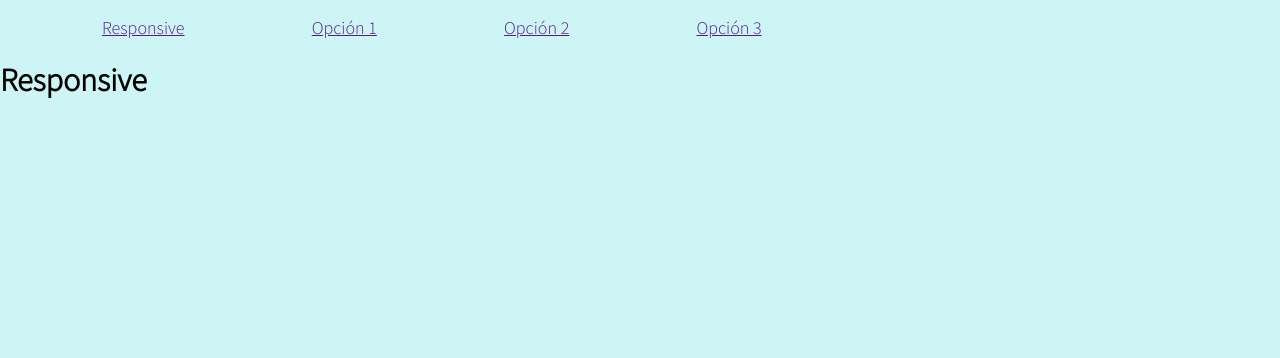
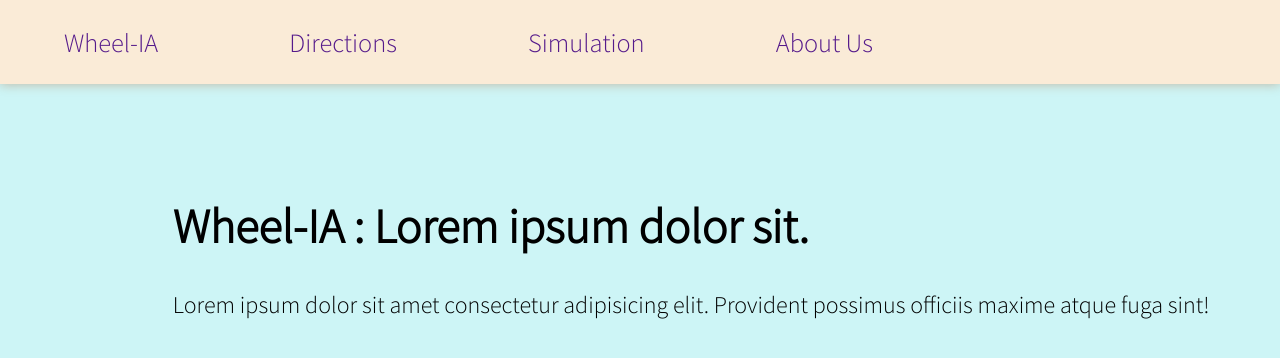
Before and after one commit to HolaMundo42/Responsive-Att, a plain HTML site: page index.html in a window 1280 px wide. Drawn offline with Linux system fonts and the light colour scheme.

Commit message:
screen thing

```diff
--- a/css/main.css
+++ b/css/main.css
@@ -1,10 +1,10 @@
 @import url('https://fonts.googleapis.com/css2?family=Source+Sans+Pro:wght@300&display=swap');
 
-@media screen and (max-width:480px) {
+@media screen and (max-width:700px) {
     .navbar {display:none}
 }
 
-@media screen and (min-width:481px){
+@media screen and (min-width:701px){
     .navbar-mobile {display:none;}
 }
 
@@ -15,15 +15,29 @@ body{
     background-color: #CDF5F6;
     margin: 0;
     padding: 0;
+
+    justify-content: space-between;
 }
 
+a{
+    text-decoration: none;
+}
 
 li{
     overflow: hidden;
     list-style: none;
     display: inline;
-    font-size: large;
+    font-size: 165%;
     margin: 5%;
+}
+
+.navbar {
+    position: relative;
+    z-index: 10;
+    background-color: rgb(250, 235, 215);
+    box-shadow: rgba(173, 85, 34, 0.35) 0px 1px 10px;
+    padding: 2% 0%;
+    margin-top: 0%;
 
 }
 
@@ -31,9 +45,17 @@ li{
     text-align: left;
 }
 
+
 .navbar-mobile li{
     position: absolute;
     top: 0px;
     right: 0px;
     margin-right: 5%;
-    }
+}
+
+header{
+    position: absolute;
+    font-size: 150%;
+    margin-top: 5%;
+    margin-left: 13.5%;
+}
--- a/index.html
+++ b/index.html
@@ -23,10 +23,10 @@
 <body>
     <nav>
         <ul class="navbar">
-            <li><a href="">Responsive</a></li>
-            <li><a href="">Opción 1</a></li>
-            <li><a href="">Opción 2</a></li>
-            <li><a href="">Opción 3</a></li>
+            <li><a href="">Wheel-IA</a></li>
+            <li><a href="">Directions</a></li>
+            <li><a href="">Simulation</a></li>
+            <li><a href="">About Us</a></li>
         </ul>
 
         <ul class="navbar-mobile">
@@ -34,7 +34,8 @@
         </ul>
     </nav>
     <header>
-        <h1>Responsive</h1>
+        <h1 class="Title">Wheel-IA : Lorem ipsum dolor sit.</h1>
+        <p id="catchphrase">Lorem ipsum dolor sit amet consectetur adipisicing elit. Provident possimus officiis maxime atque fuga sint!<p>
     </header>
 </body>
 </html>
```
